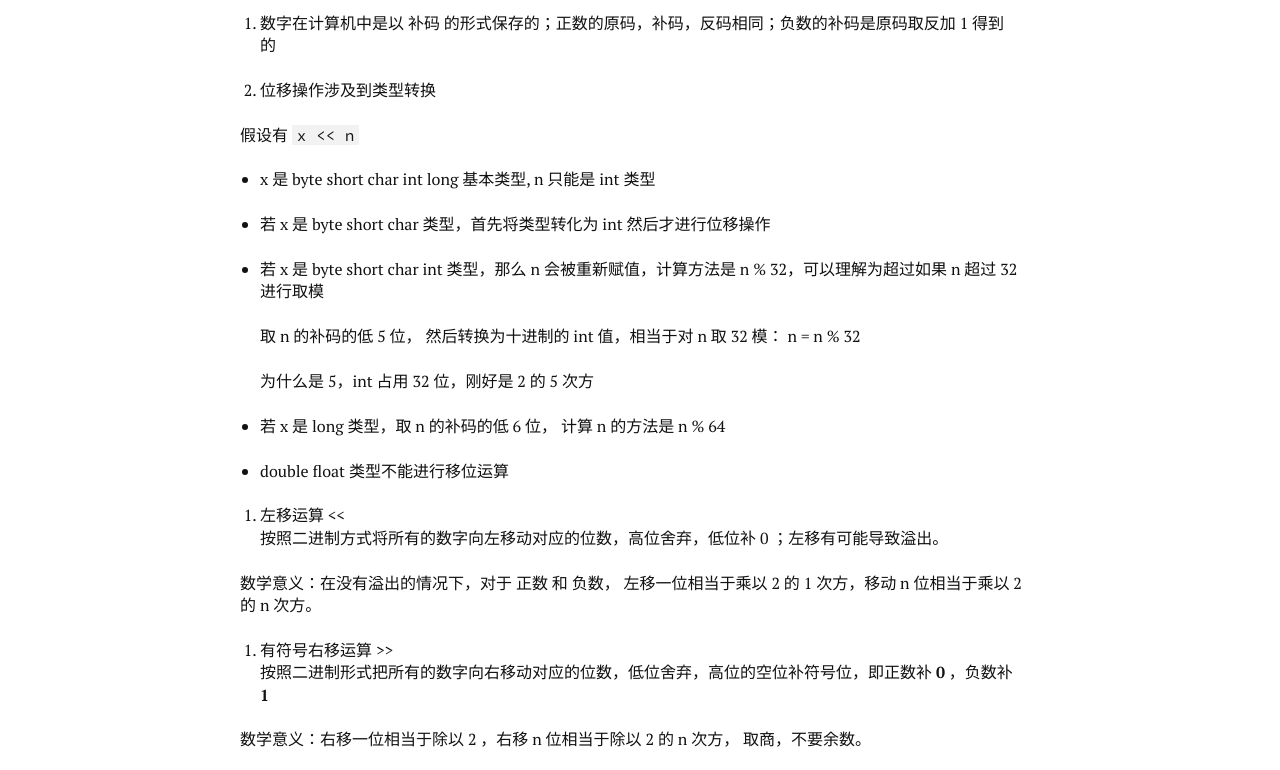
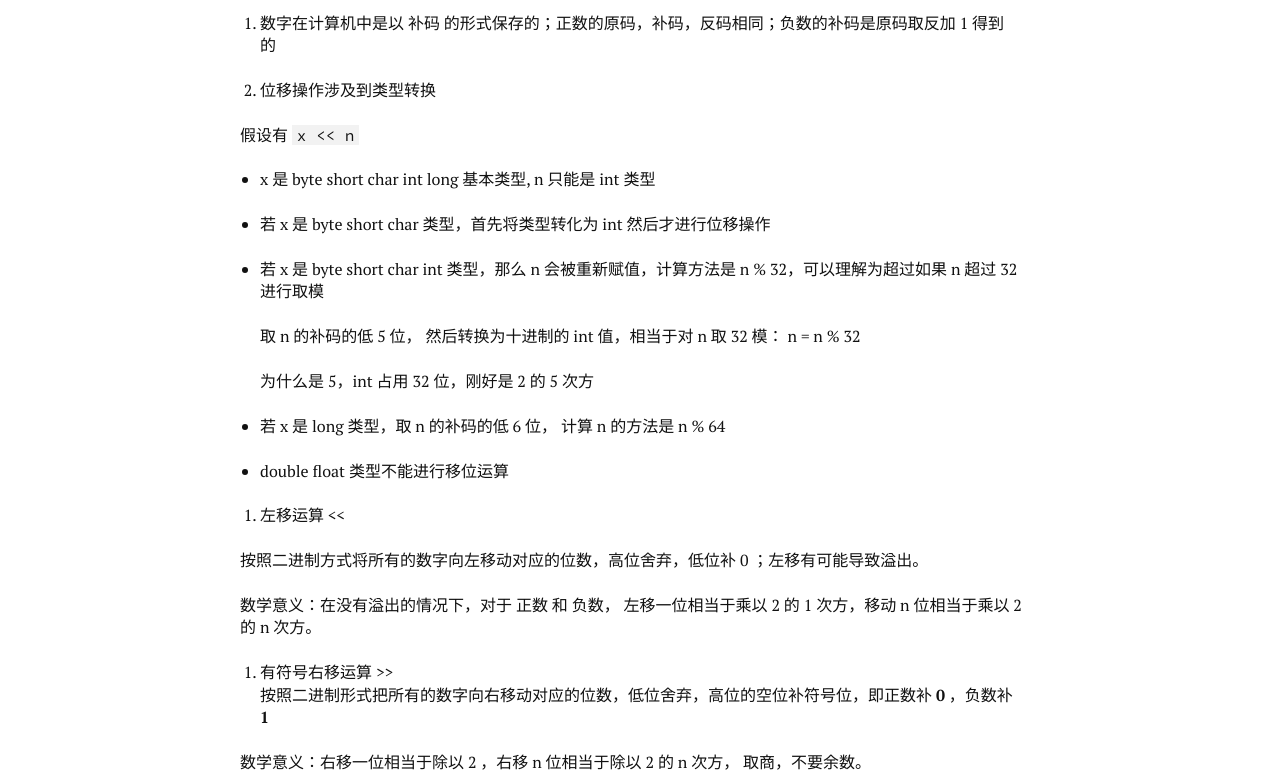
Before and after one commit to niugege/niugege.github.io, a plain HTML site: page 位运算的作用/index.html in a window 1280 px wide. Shown: the part 318-1088 px from the top of the page. Drawn offline with Linux system fonts and the light colour scheme; a script that the page names is missing.

Commit message:
Site updated: 2016-12-12 21:48:13

```diff
--- a/位运算的作用/index.html
+++ b/位运算的作用/index.html
@@ -33,7 +33,7 @@ x 是  byte short char int long 基本类型, n 只能是 int 类型
 x 是  byte short char int long 基本类型, n 只能是 int 类型
 
 若 x 是 byte short cha">
-<meta property="og:updated_time" content="2016-12-12T12:57:03.000Z">
+<meta property="og:updated_time" content="2016-12-12T13:39:59.000Z">
 <meta name="twitter:card" content="summary">
 <meta name="twitter:title" content="位移运算与运算的基本作用">
 <meta name="twitter:description" content="最近看了很多底层代码，大量使用到了基础的位移，与运算等，做一个总结。
@@ -143,8 +143,9 @@ x 是  byte short char int long 基本类型, n 只能是 int 类型
 </li>
 </ul>
 <ol>
-<li>左移运算 &lt;&lt;<br>按照二进制方式将所有的数字向左移动对应的位数，高位舍弃，低位补 0 ；左移有可能导致溢出。</li>
+<li>左移运算 &lt;&lt;</li>
 </ol>
+<p>按照二进制方式将所有的数字向左移动对应的位数，高位舍弃，低位补 0 ；左移有可能导致溢出。</p>
 <p>数学意义：在没有溢出的情况下，对于 正数 和 负数， 左移一位相当于乘以 2 的 1 次方，移动 n 位相当于乘以 2 的 n 次方。</p>
 <ol>
 <li>有符号右移运算 &gt;&gt;<br>按照二进制形式把所有的数字向右移动对应的位数，低位舍弃，高位的空位补符号位，即正数补 <strong>0</strong> ，负数补 <strong>1</strong></li>
```
Also changed, not shown: index.html (+2 -1 lines).
